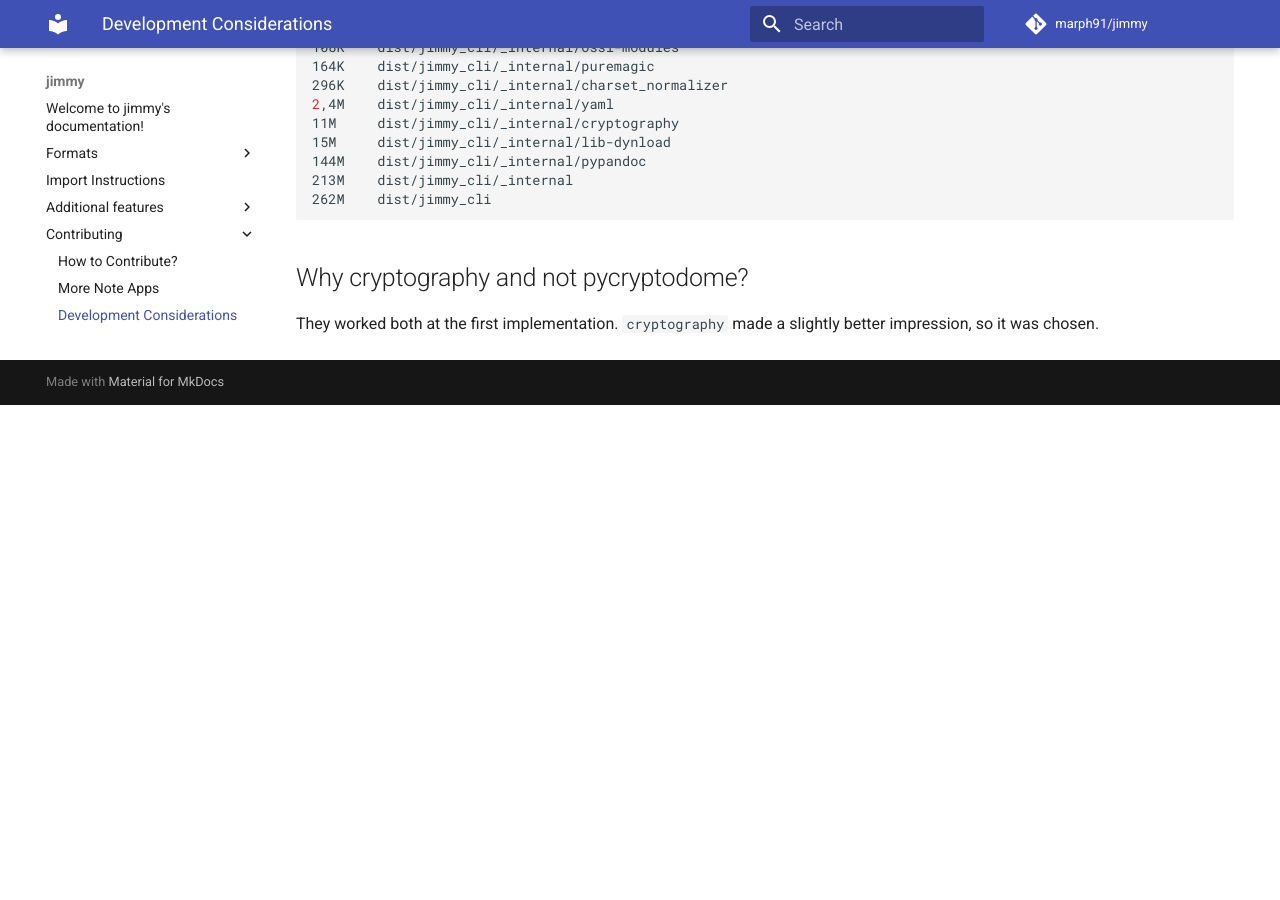
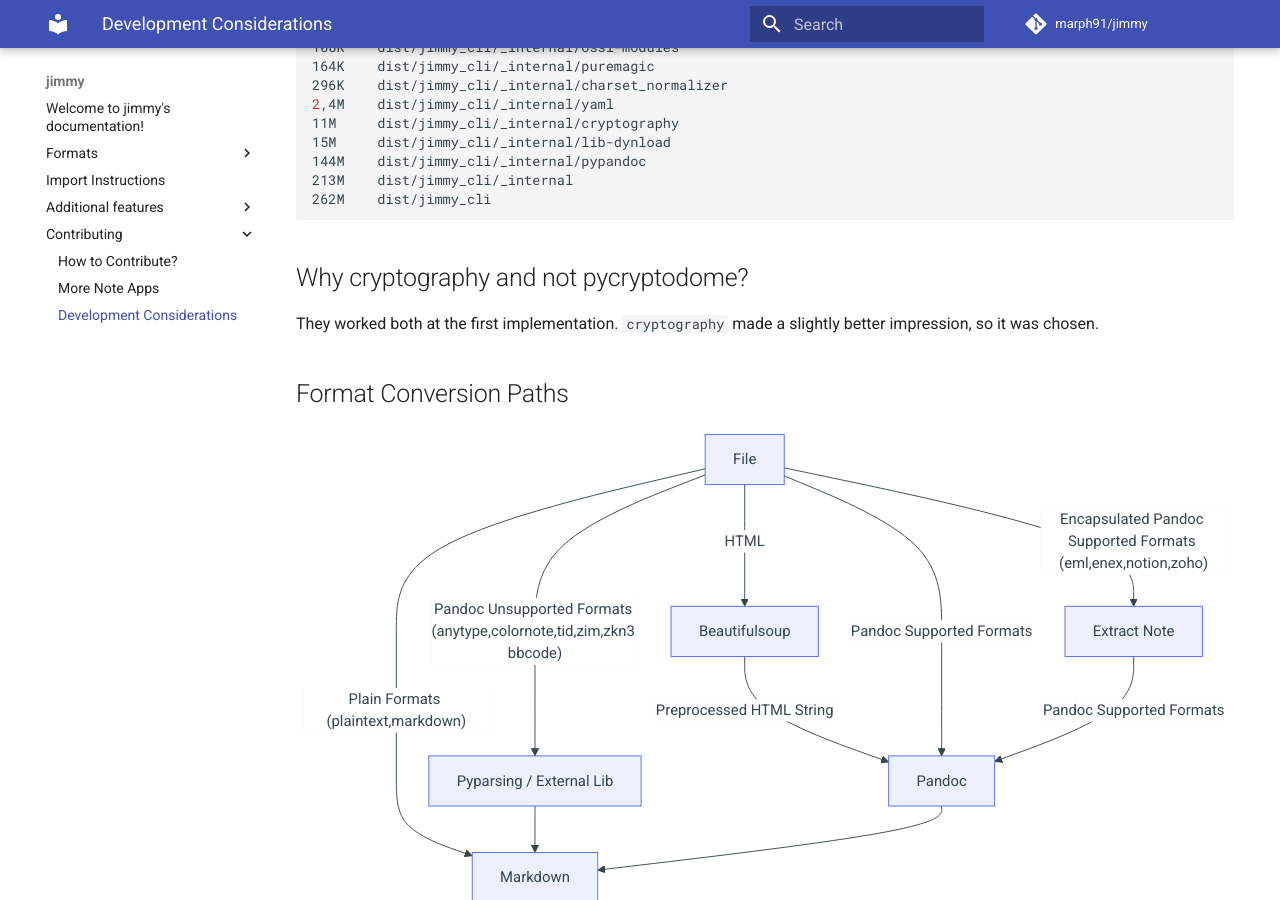
Before and after one commit to marph91/jimmy, an MkDocs documentation site: the page built from docs/contributing/development_considerations.md, in a window 1280 px wide and 900 px high, scrolled down 1292 px. Built offline with MkDocs 1.6.1 and Material for MkDocs 9.7.7, drawn with Linux system fonts in a browser that asks for light colours; comment, search, counter and statistics services are not loaded; before the commit the page ends 1697 px from its top, so only the background shows below that; some of the changed lines change nothing that is shown.

Commit message:
docs: add format conversion paths

````diff
--- a/docs/contributing/development_considerations.md
+++ b/docs/contributing/development_considerations.md
@@ -64,3 +64,21 @@
 ## Why cryptography and not pycryptodome?
 
 They worked both at the first implementation. `cryptography` made a slightly better impression, so it was chosen.
+
+## Format Conversion Paths
+
+```mermaid
+graph TD;
+    File -- Plain Formats (plaintext,markdown) --> Markdown;
+
+    File -- Pandoc Unsupported Formats (anytype,colornote,tid,zim,zkn3 bbcode) --> pandoc_unsupported[Pyparsing / External Lib];
+    pandoc_unsupported --> Markdown;
+
+    %% pandoc paths
+    File -- HTML --> Beautifulsoup;
+    Beautifulsoup -- Preprocessed HTML String --> Pandoc;
+    File -- Pandoc Supported Formats --> Pandoc;
+    File -- Encapsulated Pandoc Supported Formats (eml,enex,notion,zoho) --> note_extraction[Extract Note];
+    note_extraction -- Pandoc Supported Formats --> Pandoc;
+    Pandoc --> Markdown;
+```
````
